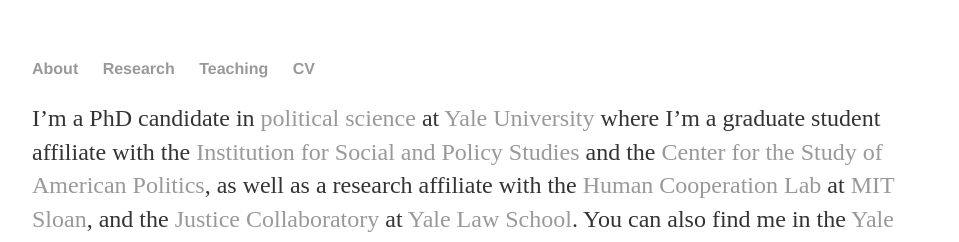
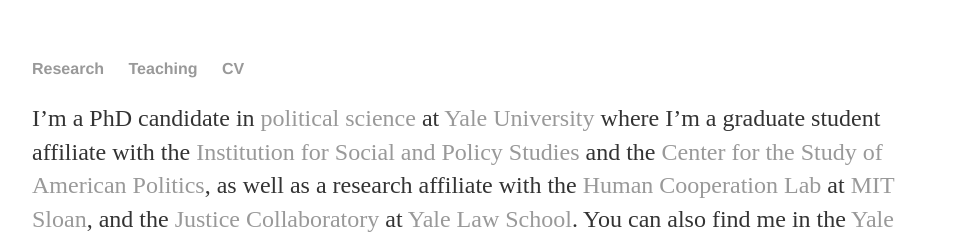
Before and after one commit to kylepeyton/kylepeyton.github.io, a Jekyll site: the page built from index.markdown, in a window 1280 px wide. Shown: the top 242 px of the page, without its empty margins (160-1119 px from the left). Built offline with Jekyll 4.4.1, drawn with Linux system fonts in a browser that asks for light colours; nearby versions of some CDN libraries; some web fonts are replaced.

Commit message:
Update design-kp.html

```diff
--- a/_layouts/design-kp.html
+++ b/_layouts/design-kp.html
@@ -12,7 +12,6 @@
 		<body>
 			<nav>
 	               	<ul>
-				<li><a href="/">About</a></li>
                           	<li><a href="/research">Research</a></li>
                           	<li><a href="/teaching">Teaching</a></li>
                           	<li><a href="https://github.com/kylepeyton/kylepeyton.github.io/blob/master/assets/peyton_cv.pdf">CV</a></li>
```
